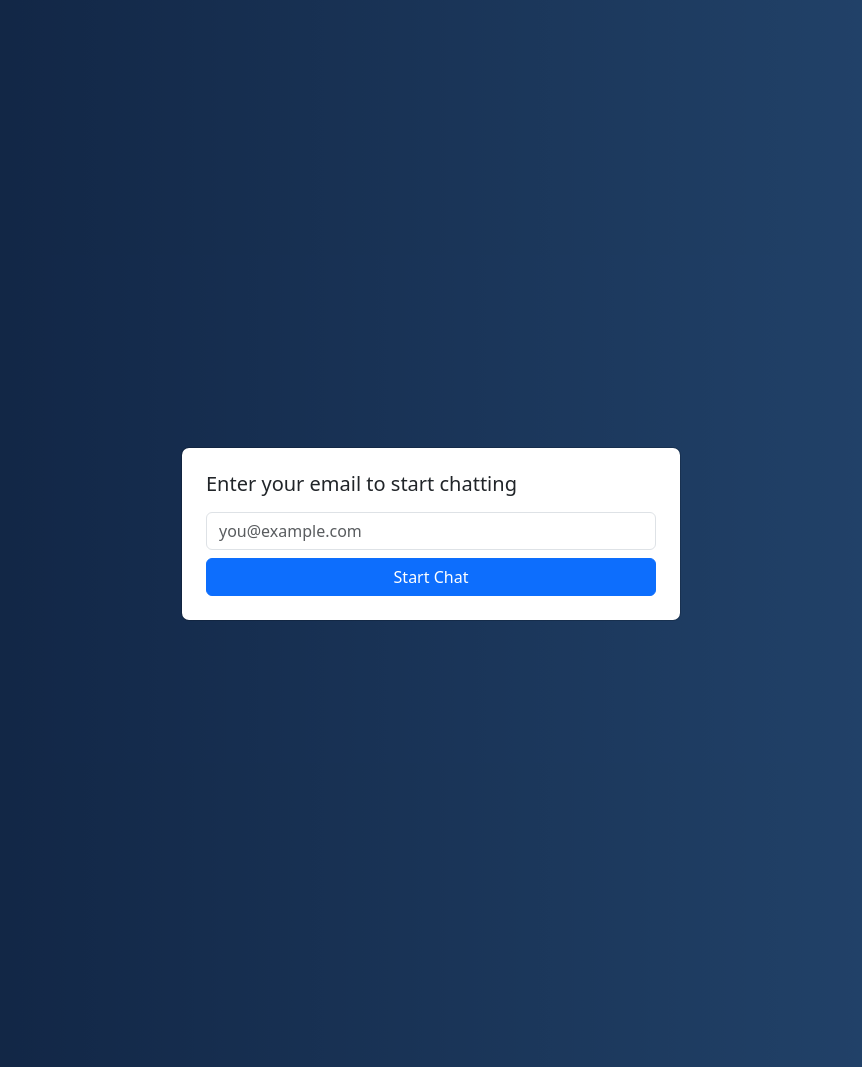
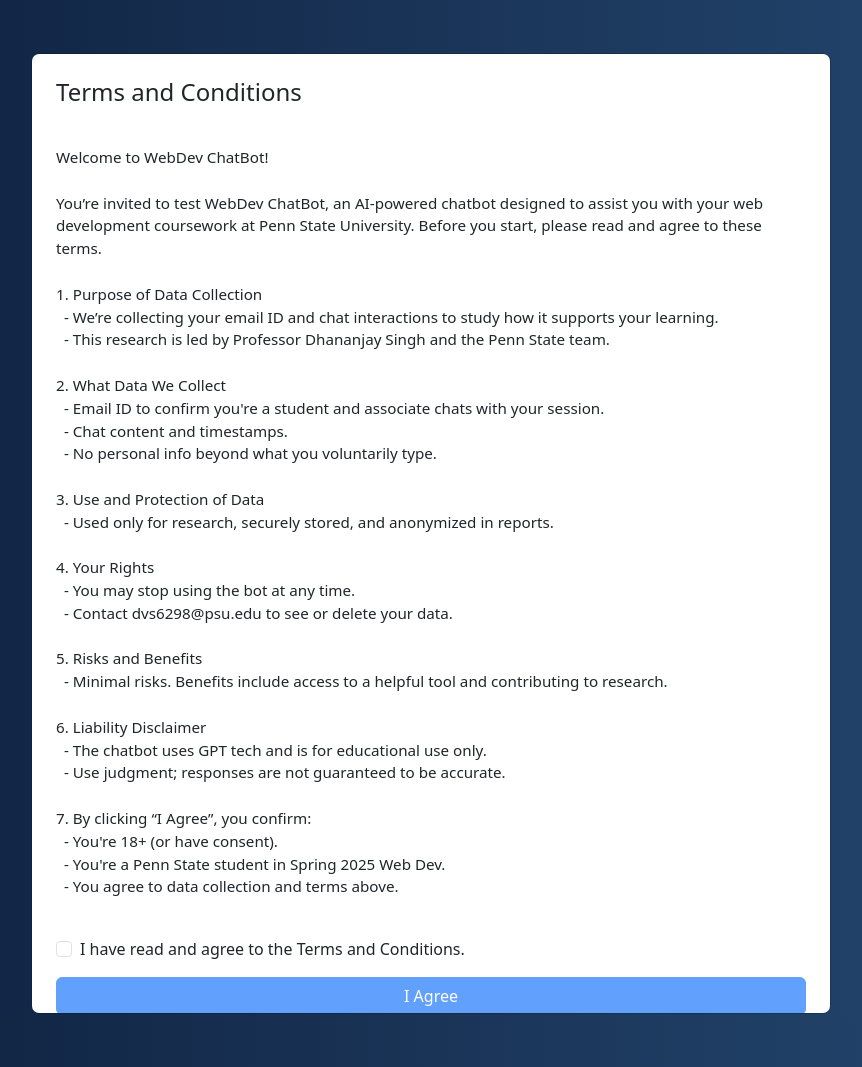
Before and after one commit to siqiliu2/worWebChatBot-2, a Flask app: page / in a window 1280 px wide. Shown: the whole page, without its empty margins (209-1071 px from the left). Run offline with Flask 3, Linux system fonts and the light colour scheme; some libraries are stand-ins or nearby versions.

Commit message:
third commit

```diff
--- a/chatb.py
+++ b/chatb.py
@@ -12,6 +12,8 @@
 openai_api_key = os.getenv("OPENAI_API_KEY")
 if not openai_api_key:
     raise ValueError("OpenAI API Key is missing! Set it in the .env file.")
+
+print(os.getenv("OPENAI_API_KEY"))
 
 # --- Load syllabus and group project assignment ---
 def load_syllabus(file_path):
--- a/templates/index.html
+++ b/templates/index.html
@@ -27,7 +27,7 @@
       background: #fff;
       border-radius: 10px;
       box-shadow: 0px 5px 15px rgba(0, 0, 0, 0.2);
-      display: flex;
+      display: none;
       flex-direction: column;
     }
 
@@ -50,10 +50,7 @@
 
     .chat-body {
       flex-grow: 1;
-      width: 100%;
       height: 600px;
-      max-width: 100%;
-      max-height: 600px;
       overflow-y: auto;
       padding: 15px;
       background: #f1f1f1;
@@ -125,15 +122,65 @@
       margin-top: 5px;
     }
 
-    /* Email Modal Styles */
-    .modal-backdrop.show {
-      opacity: 0.5;
+    .modal-content {
+      overflow-y: auto;
+      max-height: 90vh;
     }
   </style>
 </head>
 <body>
+
+<!-- Terms and Conditions Modal -->
+<div class="modal" id="termsModal" tabindex="-1" style="display: block; background-color: rgba(0,0,0,0.5);">
+  <div class="modal-dialog modal-dialog-centered modal-lg">
+    <div class="modal-content p-4">
+      <h4 class="mb-3">Terms and Conditions</h4>
+      <div class="mb-3" style="font-size: 0.95rem; white-space: pre-wrap;">
+Welcome to WebDev ChatBot!
+
+You’re invited to test WebDev ChatBot, an AI-powered chatbot designed to assist you with your web development coursework at Penn State University. Before you start, please read and agree to these terms.
+
+1. Purpose of Data Collection
+  - We’re collecting your email ID and chat interactions to study how it supports your learning.
+  - This research is led by Professor Dhananjay Singh and the Penn State team.
+
+2. What Data We Collect
+  - Email ID to confirm you're a student and associate chats with your session.
+  - Chat content and timestamps.
+  - No personal info beyond what you voluntarily type.
+
+3. Use and Protection of Data
+  - Used only for research, securely stored, and anonymized in reports.
+
+4. Your Rights
+  - You may stop using the bot at any time.
+  - Contact dvs6298@psu.edu to see or delete your data.
+
+5. Risks and Benefits
+  - Minimal risks. Benefits include access to a helpful tool and contributing to research.
+
+6. Liability Disclaimer
+  - The chatbot uses GPT tech and is for educational use only.
+  - Use judgment; responses are not guaranteed to be accurate.
+
+7. By clicking “I Agree”, you confirm:
+  - You're 18+ (or have consent).
+  - You're a Penn State student in Spring 2025 Web Dev.
+  - You agree to data collection and terms above.
+      </div>
+      <div class="form-check mb-3">
+        <input class="form-check-input" type="checkbox" id="agreeCheckbox">
+        <label class="form-check-label" for="agreeCheckbox">
+          I have read and agree to the Terms and Conditions.
+        </label>
+      </div>
+      <button id="acceptTermsBtn" class="btn btn-primary" disabled>I Agree</button>
+    </div>
+  </div>
+</div>
+
 <!-- Email Prompt Modal -->
-  <div class="modal" id="emailModal" tabindex="-1" style="display: block; background-color: rgba(0,0,0,0.5);">
+<div class="modal" id="emailModal" tabindex="-1" style="display: none; background-color: rgba(0,0,0,0.5);">
   <div class="modal-dialog modal-dialog-centered">
     <div class="modal-content p-4">
       <h5>Enter your email to start chatting</h5>
@@ -143,8 +190,8 @@
   </div>
 </div>
 
-  <!-- Main Chat UI -->
-  <div class="chat-container" style="display: none;">
+<!-- Chat UI -->
+<div class="chat-container">
   <div class="chat-header">
     <img src="{{ url_for('static', filename='new-logo.png') }}" alt="Logo">
     <div>
@@ -166,14 +213,25 @@
 <script>
   let userEmail = null;
 
-    // Helper function to escape HTML special characters
+  // Restore your escapeHTML function
   function escapeHTML(str) {
     return str.replace(/&/g, "&amp;")
               .replace(/</g, "&lt;")
               .replace(/>/g, "&gt;");
   }
 
-    // On email submit
+  // Enable 'I Agree' when checkbox is selected
+  $("#agreeCheckbox").change(function () {
+    $("#acceptTermsBtn").prop("disabled", !this.checked);
+  });
+
+  // On Agree → Show email input
+  $("#acceptTermsBtn").click(function () {
+    $("#termsModal").hide();
+    $("#emailModal").show();
+  });
+
+  // On email submission
   $("#startChat").click(function () {
     const emailInput = $("#userEmail").val().trim();
     if (emailInput === "") return;
@@ -203,8 +261,11 @@
 
     var str_time = new Date().toLocaleTimeString([], { hour: '2-digit', minute: '2-digit' });
 
-      var userHtml = `<div class='text-end'><div class='message user-message'>${userMessage}<br><small>${str_time}</small></div></div>`;
-      $("#messageContainer").append(userHtml);
+    var $userMsgDiv = $("<div>", { class: "text-end" });
+    var $userMsgContainer = $("<div>", { class: "message user-message" }).text(userMessage);
+    $userMsgContainer.append($("<br>")).append($("<small>").text(str_time));
+    $userMsgDiv.append($userMsgContainer);
+    $("#messageContainer").append($userMsgDiv);
     $("#userInput").val("");
     scrollToBottom();
 
@@ -217,21 +278,16 @@
       contentType: "application/json",
       success: function (data) {
         $(".typing-indicator").hide();
-
-          // Escape HTML in the bot's response
-          var safeResponse = escapeHTML(data.response);
-
-          // Wrap the escaped response in <pre><code> for better formatting
-          var botHtml = `<div class='text-start'><div class='message bot-message'><pre><code>${safeResponse}</code></pre><br><small>${str_time}</small></div></div>`;
-
-          $("#messageContainer").append(botHtml);
+        var $botMsgDiv = $("<div>", { class: "text-start" });
+        var $botMsgContainer = $("<div>", { class: "message bot-message" }).html(`<pre><code>${escapeHTML(data.response)}</code></pre><br><small>${str_time}</small>`);
+        $botMsgDiv.append($botMsgContainer);
+        $("#messageContainer").append($botMsgDiv);
         scrollToBottom();
       }
     });
   }
 
   $("#send").click(sendMessage);
-
   $("#userInput").keypress(function (e) {
     if (e.which === 13) {
       e.preventDefault();
```
Also changed, not shown: 2 other files. Lines whose indentation alone changed are shown as unchanged.
